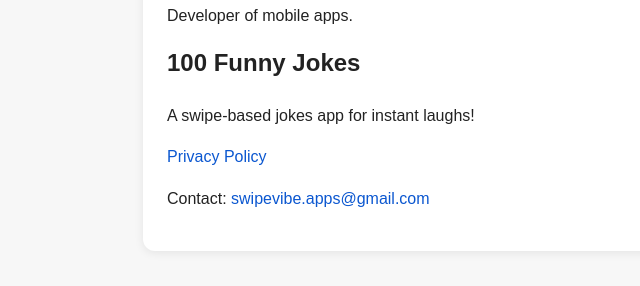
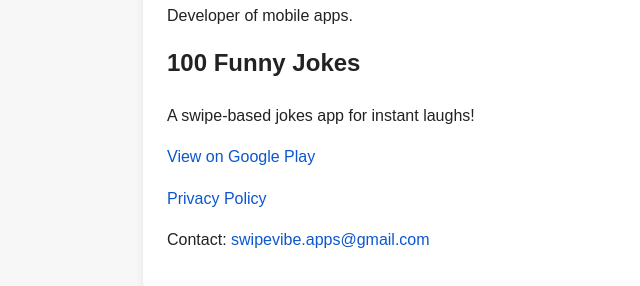
Before and after one commit to SwipeVibe/swipevibe.github.io, a plain HTML site: page index.html in a window 1280 px wide. Shown: the part 150-436 px from the top of the page, without its empty margins (97-737 px from the left). Drawn offline with Linux system fonts and the light colour scheme.

Commit message:
Update index.html

```diff
--- a/index.html
+++ b/index.html
@@ -49,6 +49,12 @@
     <p>A swipe-based jokes app for instant laughs!</p>
 
     <p>
+      <a href="https://play.google.com/store/apps/details?id=com.swipevibe.jokes" target="_blank">
+        View on Google Play
+      </a>
+    </p>
+
+    <p>
       <a href="https://sites.google.com/view/100funnyjokesprivacypolicy" target="_blank">
         Privacy Policy
       </a>
```
